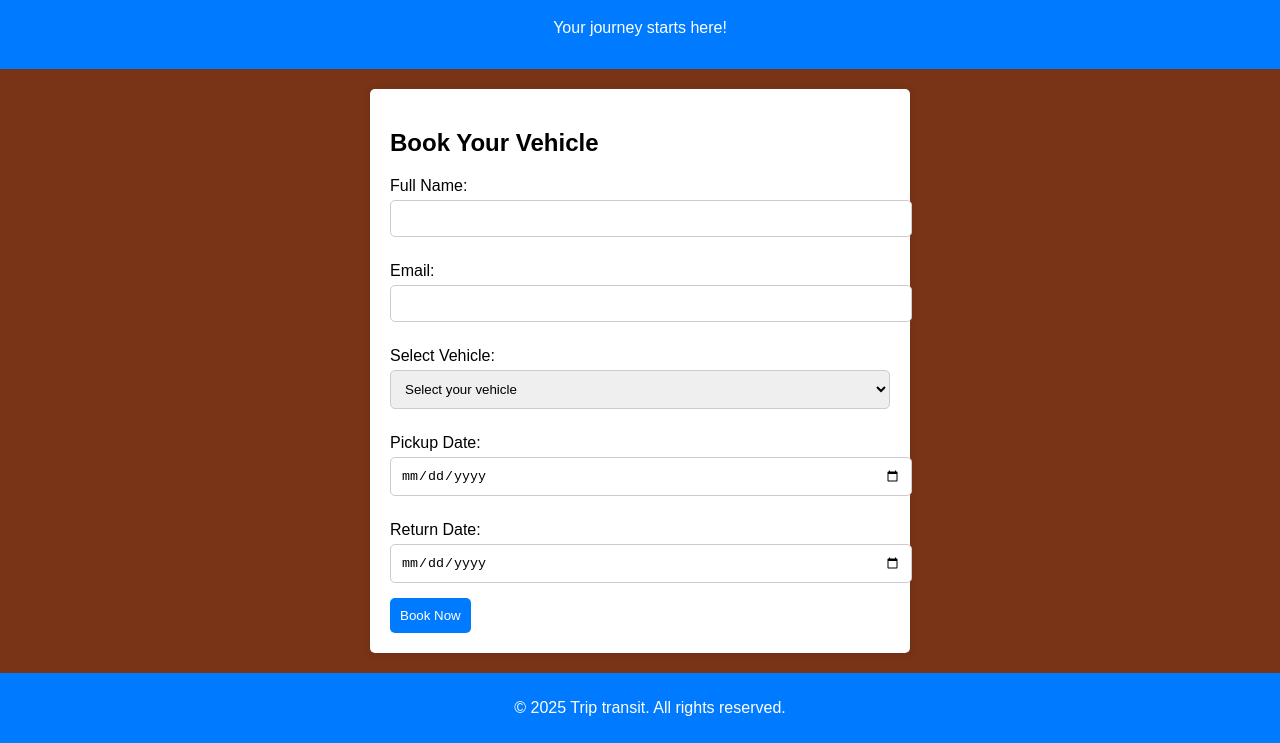
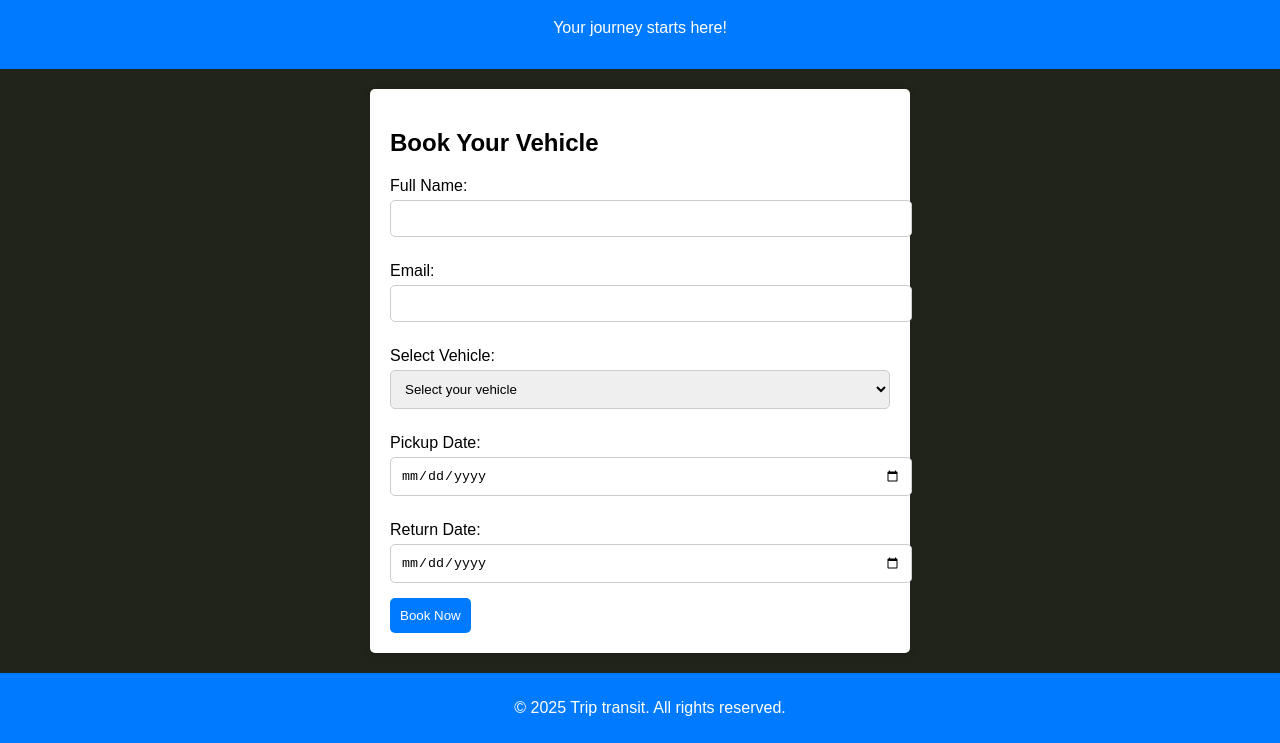
Before and after one commit to Abhay43215/vehicle-booking, a plain HTML site: page index.html in a window 1280 px wide. Shown: the part 77-820 px from the top of the page. Drawn offline with Linux system fonts and the light colour scheme; a script that the page names is missing.

Commit message:
Update styles.css

```diff
--- a/styles.css
+++ b/styles.css
@@ -2,7 +2,7 @@ body {
     font-family: Arial, sans-serif;
     margin: 0;
     padding: 0;
-    background-color: #793417;
+    background-color: #21241a;
 }
 
 header {
```
